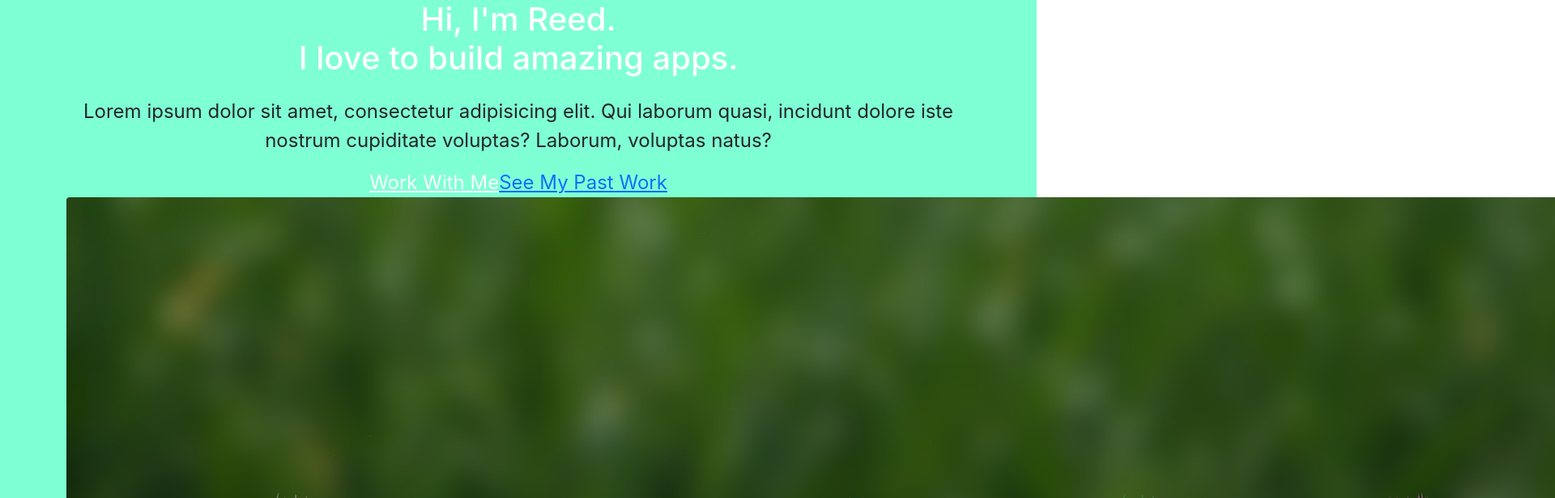
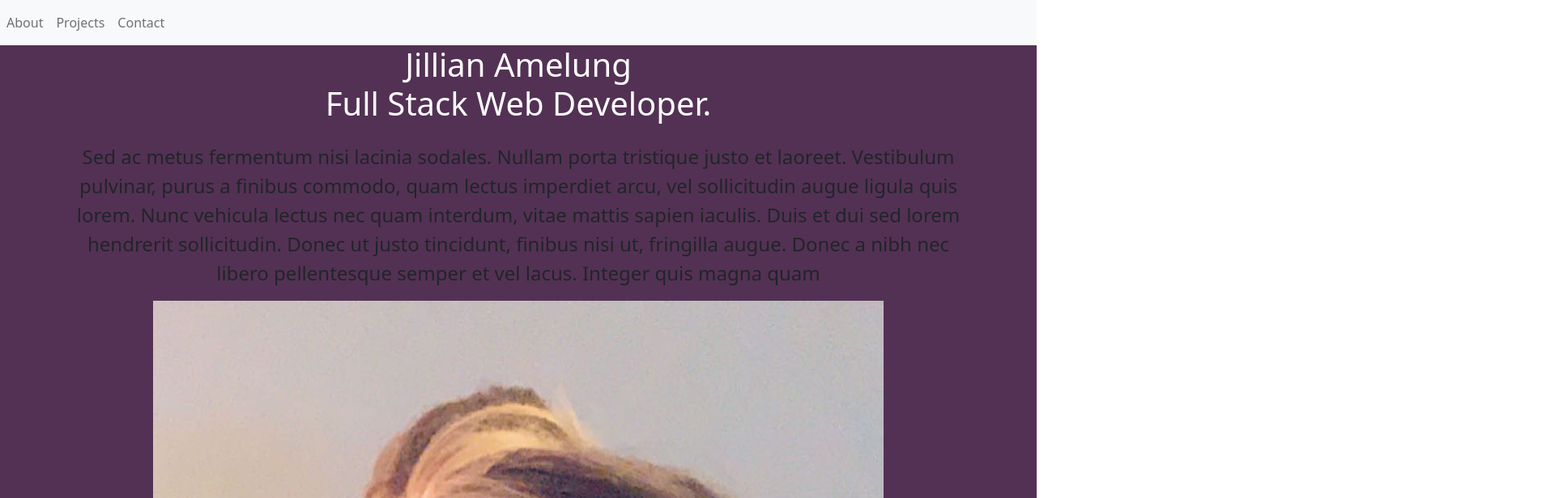
Before and after one commit to JillianA328/Amelung-Portfolio, a React (Create React App) app: page / in a window 1280 px wide. Shown: the top 616 px of the page at 81% size, 1920 px wide, since content can reach past the window. Built offline with nearby package versions, Linux system fonts and the light colour scheme.

Commit message:
added navbar & about comopnents

```diff
--- a/src/App.js
+++ b/src/App.js
@@ -1,13 +1,14 @@
 import React from "react";
 import About from "./components/About";
 // import Contact from "./components/Contact";
-// import Navbar from "./components/Nav";
+import Nav from "./components/Nav";
 // import Projects from "./components/Projects";
+import 'bootstrap/dist/css/bootstrap.min.css'
 
 function App() {
   return (
     <main>
-      {/* <Nav /> */}
+      <Nav />
       <About />
       {/* <Projects />
       <Contact /> */}
--- a/src/components/About/index.js
+++ b/src/components/About/index.js
@@ -1,5 +1,5 @@
 import React from "react";
-import hero1 from "../../public/hero1"
+import img2 from '../../images/selfie.jpg'
 
 export default function About() {
   return (
@@ -7,35 +7,28 @@ export default function About() {
       <div className="container mx-auto flex px-10 py-20 md:flex-row flex-col items-center">
         <div className="lg:flex-grow md:w-1/2 lg:pr-24 md:pr-16 flex flex-col md:items-start md:text-left mb-16 md:mb-0 items-center text-center">
           <h1 className="title-font sm:text-4xl text-3xl mb-4 font-medium text-white">
-            Hi, I'm Reed.
-            <br className="hidden lg:inline-block" />I love to build amazing
-            apps.
+            Jillian Amelung
+            <br className="hidden lg:inline-block" />Full Stack Web Developer.
           </h1>
           <p className="mb-8 leading-relaxed">
-            Lorem ipsum dolor sit amet, consectetur adipisicing elit. Qui
-            laborum quasi, incidunt dolore iste nostrum cupiditate voluptas?
-            Laborum, voluptas natus?
+          Sed ac metus fermentum nisi lacinia sodales.
+          Nullam porta tristique justo et laoreet.
+          Vestibulum pulvinar, purus a finibus commodo,
+          quam lectus imperdiet arcu, vel sollicitudin augue ligula quis
+          lorem. Nunc vehicula lectus nec quam interdum,
+          vitae mattis sapien iaculis. Duis et dui sed lorem hendrerit
+          sollicitudin. Donec ut justo tincidunt, finibus nisi ut,
+          fringilla augue. Donec a nibh nec libero pellentesque semper
+          et vel lacus. Integer quis magna quam
           </p>
-          <div className="flex justify-center">
-            <a
-              href="#contact"
-              className="inline-flex text-white bg-green-500 border-0 py-2 px-6 focus:outline-none hover:bg-green-600 rounded text-lg">
-              Work With Me
-            </a>
-            <a
-              href="#projects"
-              className="ml-4 inline-flex text-gray-400 bg-gray-800 border-0 py-2 px-6 focus:outline-none hover:bg-gray-700 hover:text-white rounded text-lg">
-              See My Past Work
-            </a>
-          </div>
-        </div>
         <div className="lg:max-w-lg lg:w-full md:w-1/2 w-5/6">
           <img
-            className="object-cover object-center rounded"
+            // className="object-cover object-center rounded"
             alt="hero"
-            src="../../hero1.jpg"
+            src={img2}
           />
         </div>
+      </div>
       </div>
     </section>
   );
--- /dev/null
+++ b/src/components/Nav/index.js
@@ -0,0 +1,33 @@
+import React from "react";
+// import img1 from "../../images/hero1";
+
+export default function Navbar() {
+  return (
+<nav class="navbar navbar-expand-lg navbar-light bg-light">
+<div className="lg:max-w-lg lg:w-full md:w-1/2 w-5/6">
+  <button class="navbar-toggler" type="button" data-toggle="collapse" data-target="#navbarNav" aria-controls="navbarNav" aria-expanded="true" aria-label="Toggle navigation">
+    <span class="navbar-toggler-icon"></span>
+  </button>
+
+  <div class="collapse navbar-collapse" id="navbarNav">
+
+    <ul class="navbar-nav">
+
+      <li class="nav-item active">
+        <a class="nav-link" href="">About <span class="sr-only"></span></a>
+      </li>
+
+      <li class="nav-item">
+        <a class="nav-link" href="">Projects</a>
+      </li>
+
+      <li class="nav-item">
+        <a class="nav-link" href="">Contact</a>
+      </li>
+    </ul>
+  </div>
+  </div>
+  </nav>
+
+  );
+}
--- a/src/index.css
+++ b/src/index.css
@@ -14,6 +14,19 @@ code {
 
 
 #about {
-  background-color: aquamarine;
+  background-color: #533154;
   font-size: x-large;
 }
+
+#img1 {
+  background-blend-mode: color;
+}
+
+header {
+  background-color: rgb(154,243,255);
+}
+
+#navbar-nav {
+  background-color: #3AC17E;
+
+}
```
Also changed, not shown: src/components/Contact/index.js (added, +97 -0 lines), src/components/Projects/index.js (added, +49 -0 lines), src/images/hero1.jpg (renamed from public/hero1.jpg), src/images/selfie.jpg (renamed from public/selfie.jpg).
